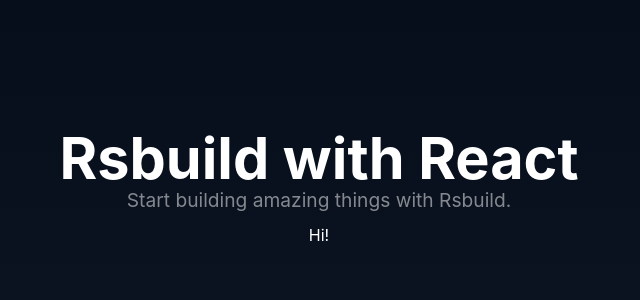
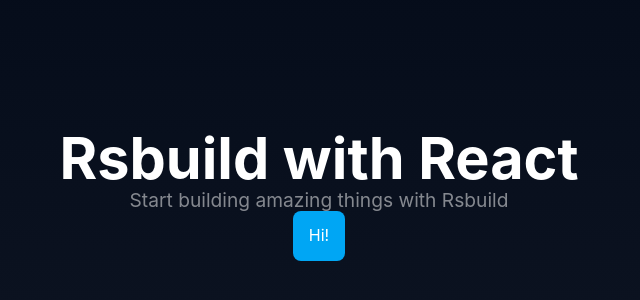
Before and after one commit to sindre-gangeskar/hono-drizzle-gotrue, a React app in the folder src/apps/webclient/: page / in a window 1280 px wide. Shown: the part 206-506 px from the top of the page, without its empty margins (321-961 px from the left). Built offline with nearby package versions, Linux system fonts and the light colour scheme; the HTML template or start-up script is replaced by a standard one.

Commit message:
Update button styling

```diff
--- a/src/apps/webclient/src/App.tsx
+++ b/src/apps/webclient/src/App.tsx
@@ -7,8 +7,8 @@
     <div className="content">
       <div className="w-full h-full"></div>
       <h1 className=''>Rsbuild with React</h1>
-      <p className=''>Start building amazing things with Rsbuild.</p>
-      <Button color={"primary"} disabled={true} className='self-center' label='Hi!' onClick={() => { console.info('CLICK!') }} />
+      <p className=''>Start building amazing things with Rsbuild</p>
+      <Button color={"primary"} className='self-center' label='Hi!' onClick={() => { console.info('CLICK!') }} />
     </div>
   );
 };
--- a/src/apps/webclient/src/components/Button.tsx
+++ b/src/apps/webclient/src/components/Button.tsx
@@ -10,7 +10,7 @@
   color?: Color
 }
 export default function Button({ label, onClick, role = "button", className, color = "primary", disabled }: ButtonProps) {
-  return <button className={`${className} ${getColor(color)} .btn rounded-lg p-4 min-h-12  max-h-fit max-w-fit`}
+  return <button className={`${className} ${getColor(color)} btn rounded-lg p-4 min-h-12  max-h-fit max-w-fit`}
     type="button"
     role={role}
     disabled={disabled}
@@ -19,8 +19,8 @@
 
 function getColor(color: Color) {
   const buttonColor: Record<string, string> = {
-    primary: '.primary',
-    secondary: '.secondary'
+    primary: 'primary',
+    secondary: 'secondary'
   };
 
   return buttonColor[ color ];
```
